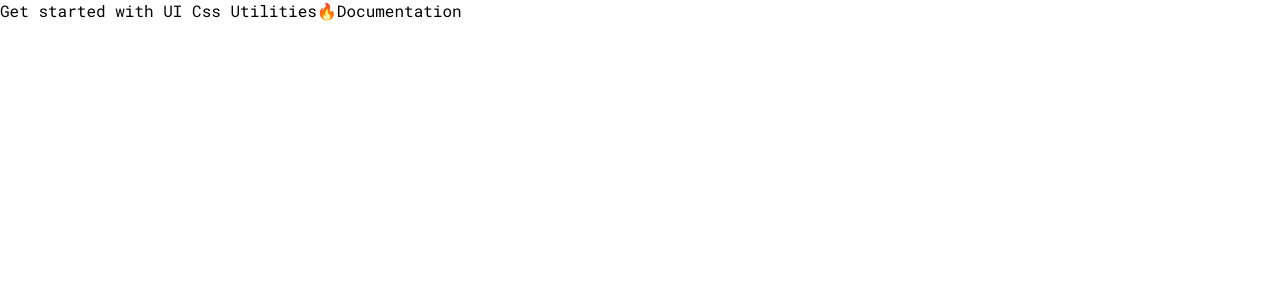
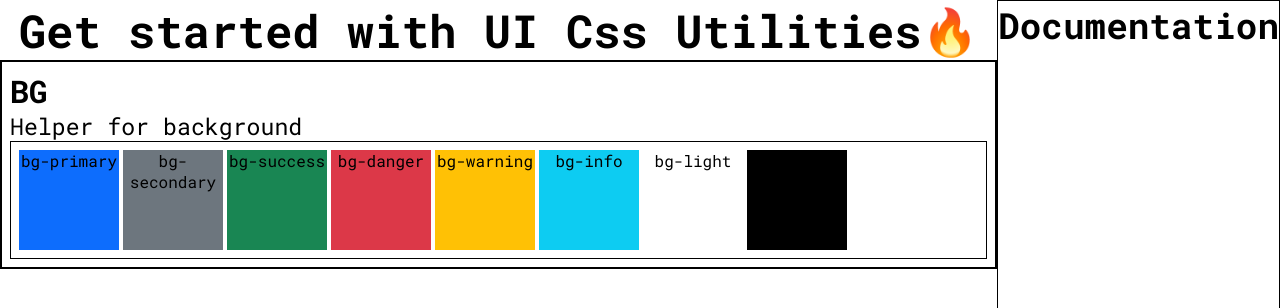
Before and after one commit to vadim36/css-utilities-2, a website built with Vite: page site/pages/docs.html in a window 1280 px wide. Shown: the top 308 px of the page. Built offline with nearby package versions, Linux system fonts and the light colour scheme.

Commit message:
add bg helpers and made site

```diff
--- a/package.json
+++ b/package.json
@@ -10,6 +10,7 @@
   },
   "devDependencies": {
     "sass": "^1.70.0",
+    "typescript": "^5.3.3",
     "vite": "^5.0.0"
   }
 }
--- a/site/pages/docs.html
+++ b/site/pages/docs.html
@@ -5,21 +5,20 @@
   <meta name="viewport" content="width=device-width, initial-scale=1.0">
   <link rel="stylesheet" href="../styles/docs.scss">
   <link rel="icon" href="../public/icon.ico">
+  <script src="../scripts/docs.ts" defer type="module"></script>
+  <link rel="stylesheet" href="../../src/main.scss" defer>
   <title>DOCS</title>
 </head>
 <body>
   <div id="app">
-    <main>
-      <h1>Get started with UI Css Utilities🔥</h1>
-      <ul>
-        <li></li>
-      </ul>
+    <main class="main">
+      <h1 class="main__heading">Get started with UI Css Utilities🔥</h1>
+      <ul id="mainList"></ul>
     </main>
-    <aside>
-      <h2>Documentation</h2>
+    <aside class="aside">
+      <h2 class="aside__heading">Documentation</h2>
       <nav>
-        <ul>
-        </ul>
+        <ul></ul>
       </nav>
     </aside>
   </div>
--- /dev/null
+++ b/site/scripts/docs.ts
@@ -0,0 +1,32 @@
+import helpers from "./list"
+
+helpers.forEach((helper:Helper):void => {
+  const $helperItem = document.createElement('li') as HTMLLIElement
+  $helperItem.className = 'mainList__item'
+  const {shortcut, body, options, exampleElement}: Helper = helper
+
+  $helperItem.innerHTML = `
+    <h3 class="item__heading">${shortcut}</h3>
+    <strong class="item__subheading">${body}</strong>
+    <ul class="item__list"></ul>
+  `
+
+  ;(document.getElementById('mainList') as HTMLUListElement)
+  .append($helperItem)
+
+  return options.forEach((option: string):void => {
+    const $exampleElement =
+      document.createElement(exampleElement) as HTMLElement
+
+    $exampleElement.className = `${shortcut}-${option}`
+    $exampleElement.style.width = '100px';
+    $exampleElement.style.height = '100px';
+    $exampleElement.style.display = 'block';
+    $exampleElement.style.textAlign = 'Center';
+
+    $exampleElement.innerText = $exampleElement.className
+
+    return ($helperItem.querySelector('ul') as HTMLUListElement)
+      .append($exampleElement)
+  })
+})
--- /dev/null
+++ b/site/scripts/list.ts
@@ -0,0 +1,15 @@
+const backgroundColorHelper:Helper = {
+  shortcut: 'bg',
+  body: 'Helper for background',
+  options: [
+    'primary','secondary','success','danger',
+    'warning','info','light','dark'
+  ],
+  exampleElement: 'div'
+}
+
+const helpers: Helper[] = [
+  backgroundColorHelper
+]
+
+export default helpers
--- /dev/null
+++ b/site/scripts/types/types.d.ts
@@ -0,0 +1,6 @@
+interface Helper {
+  shortcut:string,
+  body:string,
+  options:string[],
+  exampleElement: string
+}
--- a/site/styles/docs.scss
+++ b/site/styles/docs.scss
@@ -1,4 +1,9 @@
 @import url('https://fonts.googleapis.com/css2?family=Roboto+Mono:wght@400;700&display=swap');
+
+$xlFontSize: 2.85rem;
+$lFontSize: 2.25rem;
+$xmFontSize: 1.95rem;
+$mFontSize: 1.45rem;
 
 *:not(head > *) {
   all: unset;
@@ -7,6 +12,7 @@
 html,
 body {
   height: 100%;
+  display: block;
 }
 
 body {
@@ -14,5 +20,58 @@ body {
 }
 
 #app {
+  height: 100%;
+  display: block;
   display: flex;
 }
+
+.main {
+  flex-grow: 1;
+  display: flex;
+  flex-direction: column;
+}
+
+.main__heading {
+  font-weight: 700;
+  font-size: $xlFontSize;
+  text-align: center;
+}
+
+.aside {
+  min-width: 20vw;
+  height: 100%;
+  border: 1px solid #000;
+
+  display: flex;
+  flex-direction: column;
+}
+
+.aside__heading {
+  font-weight: 700;
+  font-size: $lFontSize;
+  text-align: center;
+}
+
+.mainList__item {
+  display: flex;
+  flex-direction: column;
+  border: 2px solid #000;
+  padding: .5rem;
+}
+
+.item__heading {
+  text-transform: uppercase;
+  font-weight: 700;
+  font-size: $xmFontSize;
+}
+
+.item__subheading {
+  font-size: $mFontSize;
+}
+
+.item__list {
+  display: flex;
+  border: 1px solid #000;
+  padding: .5rem;
+  gap: .25rem;
+}
--- /dev/null
+++ b/src/abstract/values.scss
@@ -0,0 +1,12 @@
+$values: (
+  'bg': (
+    'primary' hsl(216, 98%, 52%),
+    'secondary' hsl(208, 7%, 46%),
+    'success' hsl(152, 69%, 31%),
+    'danger'hsl(354, 70%, 54%),
+    'warning' hsl(45, 100%, 51%),
+    'info' hsl(190, 90%, 50%),
+    'light' hsl(0, 100%, 100%),
+    'dark' hsl(0, 100%, 0%)
+  )
+);
--- a/src/main.scss
+++ b/src/main.scss
@@ -0,0 +1 @@
+@forward 'utils/bg';
--- /dev/null
+++ b/src/utils/bg.scss
@@ -0,0 +1,7 @@
+@use '../abstract/values' as *;
+
+@each $option, $value in map-get($values, 'bg') {
+  .bg-#{$option} {
+    background-color: $value;
+  }
+}
```
Also changed, not shown: 1 other file.
